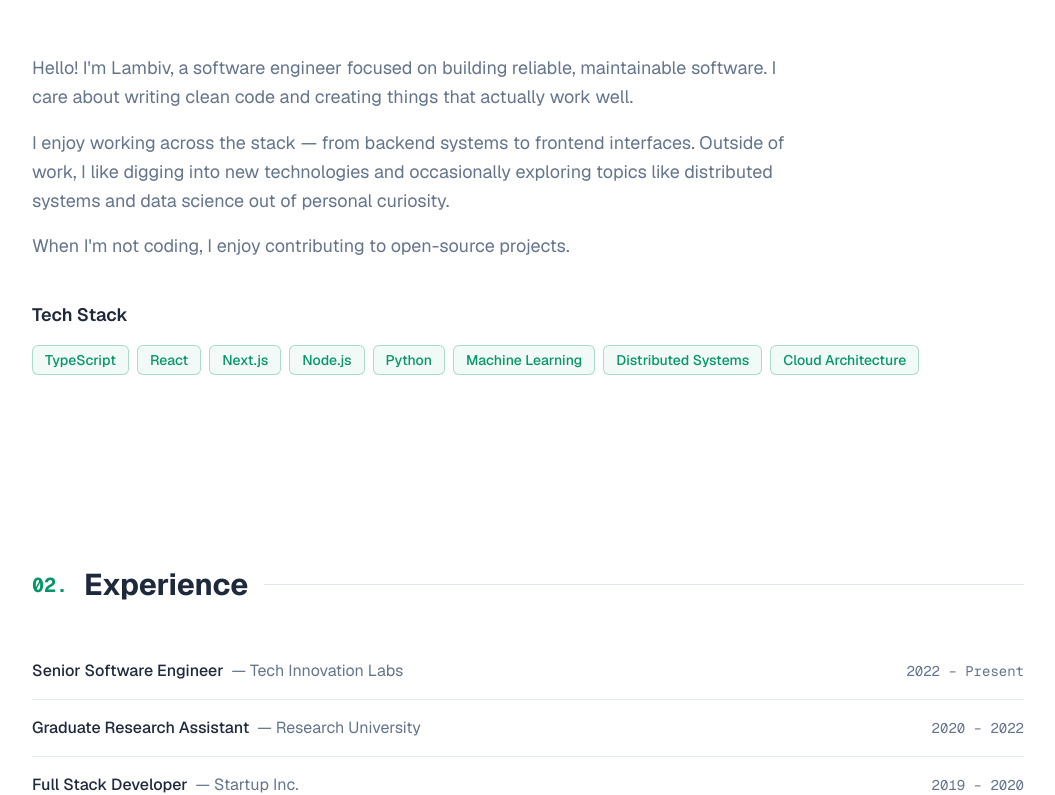
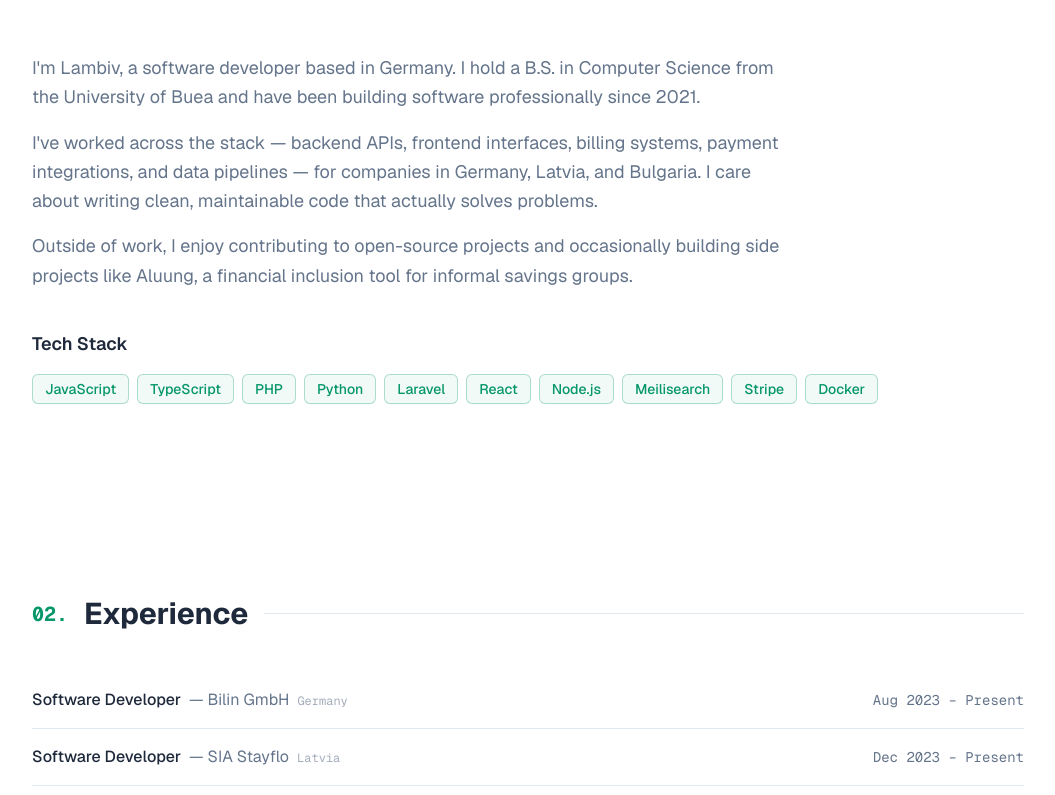
Before and after one commit to d3enyuy/web, a Next.js app: page / in a window 1280 px wide. Shown: the part 927-1722 px from the top of the page, without its empty margins (160-1215 px from the left). Built offline with nearby package versions, Linux system fonts and the light colour scheme.

Commit message:
feat: update About and Experience components

```diff
--- a/components/about.tsx
+++ b/components/about.tsx
@@ -1,14 +1,16 @@
 import { Badge } from "@/components/ui/badge"
 
 const skills = [
+  "JavaScript",
   "TypeScript",
+  "PHP",
+  "Python",
+  "Laravel",
   "React",
-  "Next.js",
   "Node.js",
-  "Python",
-  "Machine Learning",
-  "Distributed Systems",
-  "Cloud Architecture",
+  "Meilisearch",
+  "Stripe",
+  "Docker",
 ]
 
 export function About() {
@@ -24,16 +26,17 @@ export function About() {
 
       <div className="max-w-3xl space-y-4 text-lg leading-relaxed text-muted-foreground">
         <p>
-          Hello! I'm Lambiv, a software engineer focused on building reliable, maintainable software. I care about
-          writing clean code and creating things that actually work well.
+          I'm Lambiv, a software developer based in Germany. I hold a B.S. in Computer Science from the
+          University of Buea and have been building software professionally since 2021.
         </p>
         <p>
-          I enjoy working across the stack — from backend systems to frontend interfaces. Outside of work, I like
-          digging into new technologies and occasionally exploring topics like distributed systems and data science
-          out of personal curiosity.
+          I've worked across the stack — backend APIs, frontend interfaces, billing systems, payment integrations,
+          and data pipelines — for companies in Germany, Latvia, and Bulgaria. I care about writing clean,
+          maintainable code that actually solves problems.
         </p>
         <p>
-          When I'm not coding, I enjoy contributing to open-source projects.
+          Outside of work, I enjoy contributing to open-source projects and occasionally building side projects
+          like Aluung, a financial inclusion tool for informal savings groups.
         </p>
       </div>
 
@@ -51,7 +54,6 @@ export function About() {
           ))}
         </div>
       </div>
-
     </section>
   )
 }
--- a/components/experience.tsx
+++ b/components/experience.tsx
@@ -1,19 +1,9 @@
 const experiences = [
-  {
-    company: "Tech Innovation Labs",
-    role: "Senior Software Engineer",
-    period: "2022 – Present",
-  },
-  {
-    company: "Research University",
-    role: "Graduate Research Assistant",
-    period: "2020 – 2022",
-  },
-  {
-    company: "Startup Inc.",
-    role: "Full Stack Developer",
-    period: "2019 – 2020",
-  },
+  { company: "Bilin GmbH", role: "Software Developer", period: "Aug 2023 – Present", location: "Germany" },
+  { company: "SIA Stayflo", role: "Software Developer", period: "Dec 2023 – Present", location: "Latvia" },
+  { company: "Oryx Capital Ltd", role: "Software Developer", period: "Jul 2024 – Mar 2025", location: "Bulgaria" },
+  { company: "Nasia Tech", role: "Software Engineer Intern", period: "Mar 2022 – Aug 2022", location: "Buea, Cameroon" },
+  { company: "Ciniter", role: "Software Engineer Intern", period: "Jul 2021 – Dec 2021", location: "Buea, Cameroon" },
 ]
 
 export function Experience() {
@@ -33,6 +23,7 @@ export function Experience() {
             <div>
               <span className="font-medium text-foreground">{exp.role}</span>
               <span className="ml-2 text-muted-foreground">— {exp.company}</span>
+              <span className="ml-2 font-mono text-xs text-muted-foreground/60">{exp.location}</span>
             </div>
             <span className="font-mono text-sm text-muted-foreground">{exp.period}</span>
           </div>
```
